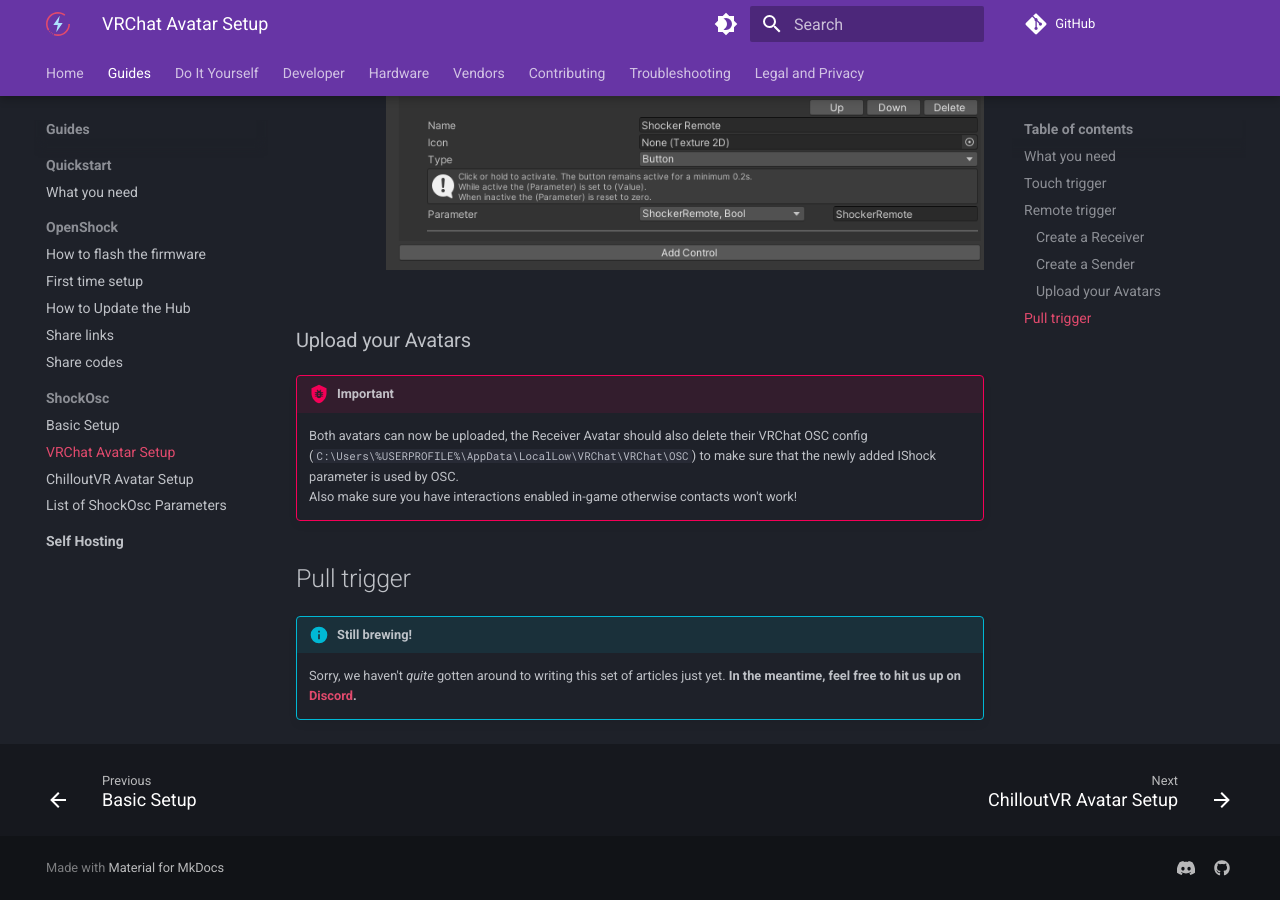
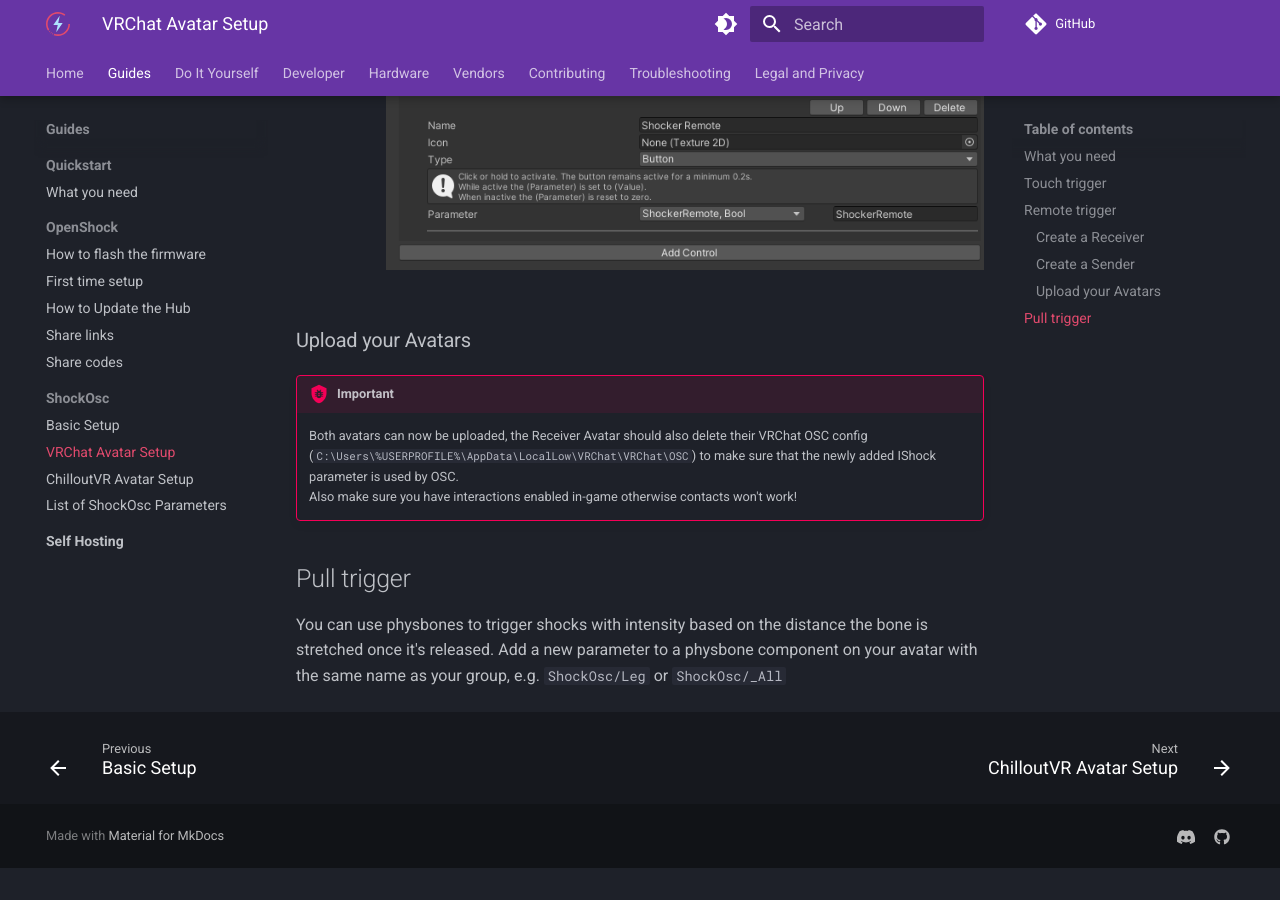
Before and after one commit to OpenShock/Wiki, an MkDocs documentation site: the page built from docs/guides/shockosc-avatar-setup-vrc.md, in a window 1280 px wide and 900 px high, scrolled down 5246 px. Built offline with MkDocs 1.6.1 and Material for MkDocs 9.7.7, drawn with Linux system fonts in a browser that asks for light colours; comment, search, counter and statistics services are not loaded; after the commit the page ends 6114 px from its top, so only the background shows below that.

Commit message:
Update shockosc-avatar-setup-vrc.md

```diff
--- a/docs/guides/shockosc-avatar-setup-vrc.md
+++ b/docs/guides/shockosc-avatar-setup-vrc.md
@@ -111,6 +111,5 @@
     Also make sure you have interactions enabled in-game otherwise contacts won't work!
 
 ## Pull trigger
-
-!!! info "Still brewing!"
-    Sorry, we haven't *quite* gotten around to writing this set of articles just yet. **In the meantime, feel free to hit us up on [Discord](https://discord.gg/OpenShock).**
+You can use physbones to trigger shocks with intensity based on the distance the bone is stretched once it's released.
+Add a new parameter to a physbone component on your avatar with the same name as your group, e.g. `ShockOsc/Leg` or `ShockOsc/_All`
```
